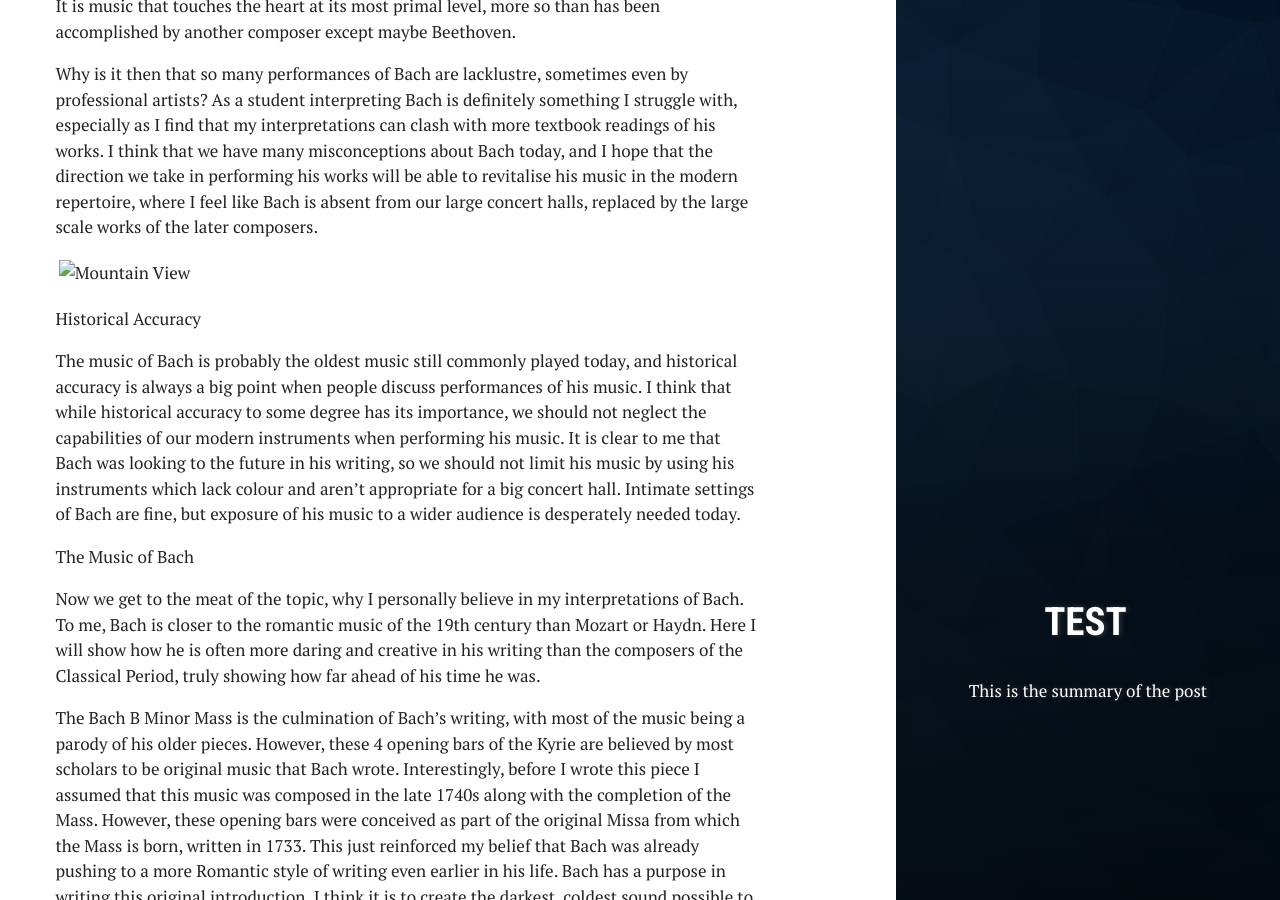
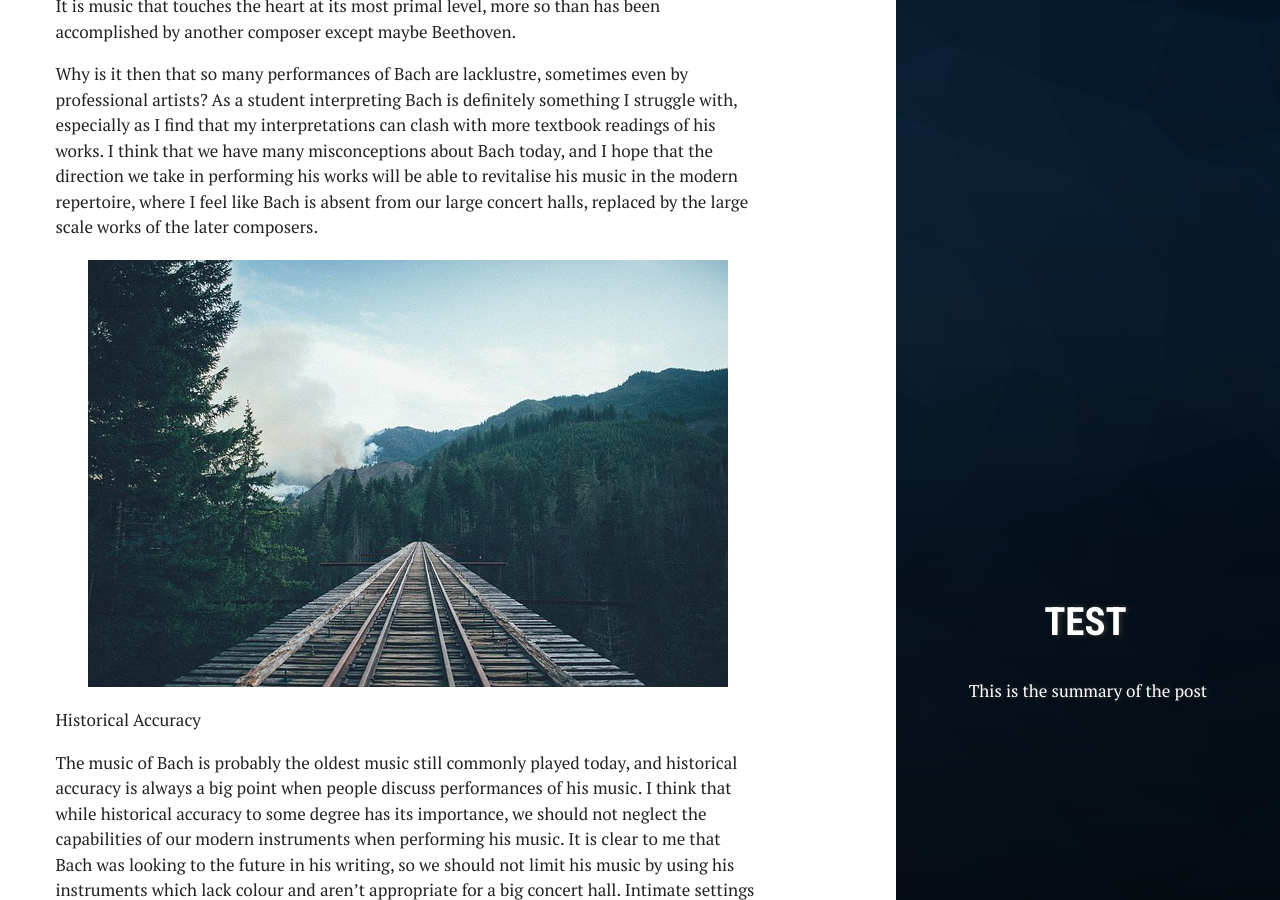
Before and after one commit to moke8198/moke8198.github.io, a Jekyll site: the page built from _posts/2017-08-06-The-Romantic-Music-of-Bach.md, in a window 1280 px wide and 900 px high, scrolled down 368 px. Built offline with Jekyll 4.4.1, drawn with Linux system fonts in a browser that asks for light colours.

Commit message:
Update 2017-08-06-The-Romantic-Music-of-Bach.md

```diff
--- a/_posts/2017-08-06-The-Romantic-Music-of-Bach.md
+++ b/_posts/2017-08-06-The-Romantic-Music-of-Bach.md
@@ -15,7 +15,7 @@ Learning to enjoy Bach’s music can be a challenge. To many they think he is bo
 
 Why is it then that so many performances of Bach are lacklustre, sometimes even by professional artists? As a student interpreting Bach is definitely something I struggle with, especially as I find that my interpretations can clash with more textbook readings of his works. I think that we have many misconceptions about Bach today, and I hope that the direction we take in performing his works will be able to revitalise his music in the modern repertoire, where I feel like Bach is absent from our large concert halls, replaced by the large scale works of the later composers.
 
-<img src="rails.jpg" alt="Mountain View">
+<img src="https://moke8198.github.io/assets/images/rails.jpg" alt="Mountain View">
 Historical Accuracy
 
 The music of Bach is probably the oldest music still commonly played today, and historical accuracy is always a big point when people discuss performances of his music. I think that while historical accuracy to some degree has its importance, we should not neglect the capabilities of our modern instruments when performing his music. It is clear to me that Bach was looking to the future in his writing, so we should not limit his music by using his instruments which lack colour and aren’t appropriate for a big concert hall. Intimate settings of Bach are fine, but exposure of his music to a wider audience is desperately needed today.
```
